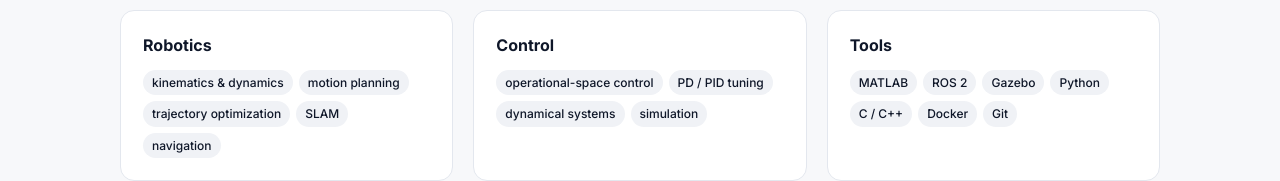
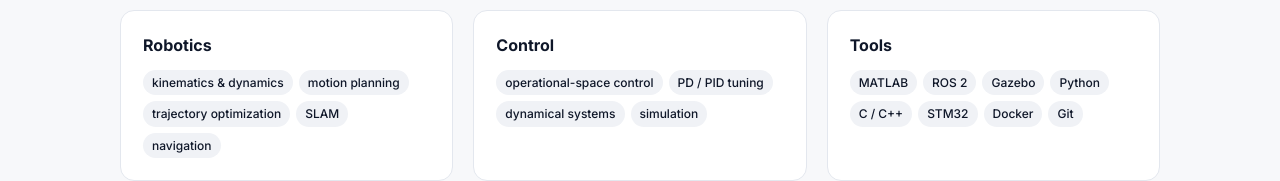
Before and after one commit to angeloucciag-cmyk/angeloucciag-cmyk.github.io, a plain HTML site: page index.html in a window 1280 px wide. Shown: the part 2460-2641 px from the top of the page. Drawn offline with Linux system fonts and the light colour scheme.

Commit message:
Add C/C++ and STM32 to CV and site skills

```diff
--- a/index.html
+++ b/index.html
@@ -311,7 +311,7 @@
         </div>
         <div class="skill">
           <h4>Tools</h4>
-          <div class="tags"><span class="tag">MATLAB</span><span class="tag">ROS 2</span><span class="tag">Gazebo</span><span class="tag">Python</span><span class="tag">C / C++</span><span class="tag">Docker</span><span class="tag">Git</span></div>
+          <div class="tags"><span class="tag">MATLAB</span><span class="tag">ROS 2</span><span class="tag">Gazebo</span><span class="tag">Python</span><span class="tag">C / C++</span><span class="tag">STM32</span><span class="tag">Docker</span><span class="tag">Git</span></div>
         </div>
       </div>
     </div>
```
Also changed, not shown: 1 other file.
